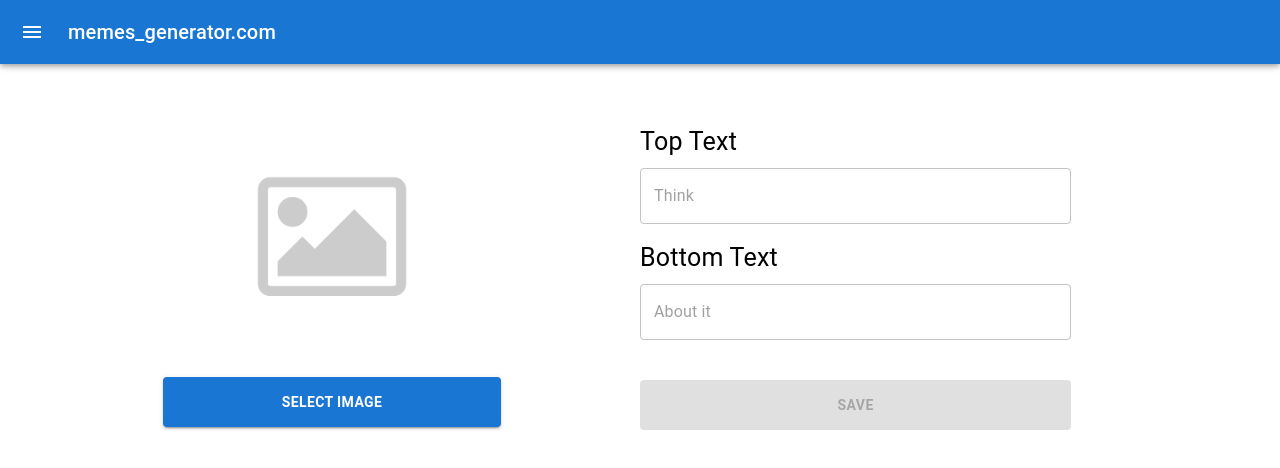
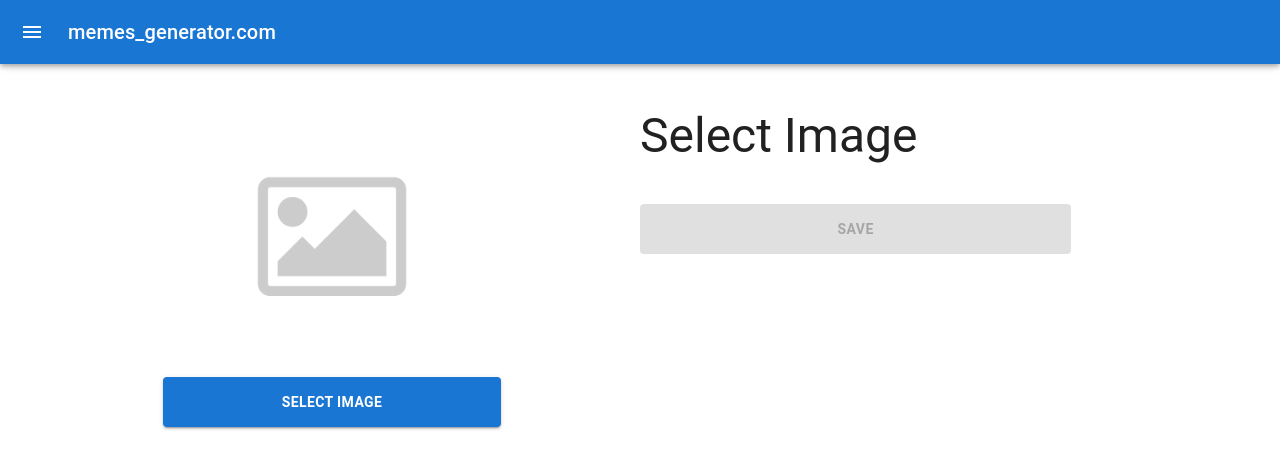
Before and after one commit to sasha-ajin/memes-generator-react, a React (Create React App) app: page / in a window 1280 px wide. Shown: the top 468 px of the page. Built offline with nearby package versions, Linux system fonts and the light colour scheme.

Commit message:
create absolute imports, create type Image, create managed quantity of inputs groups by box_count

```diff
--- a/src/Generator/Generator.tsx
+++ b/src/Generator/Generator.tsx
@@ -2,10 +2,11 @@ import React, { useState } from "react";
 import { GeneratorContainer, Container } from "./styles";
 import Image from "./components/Image/Image";
 import Inputs from "./components/Inputs/Inputs";
-import { SelectImageContext } from "../context/context";
+import { SelectImageContext } from "context/context";
+import { Image as ImageType } from "types/Image";
 
 const Generator = () => {
-  const [choosedImage, setChoosedImage] = useState<string | null>(null);
+  const [choosedImage, setChoosedImage] = useState<ImageType | null>(null);
   return (
     <SelectImageContext.Provider
       value={{
@@ -18,7 +19,7 @@ const Generator = () => {
           <Image />
         </Container>
         <Container>
-          <Inputs />
+          <Inputs quantity={choosedImage ? choosedImage?.box_count : 0} />
         </Container>
       </GeneratorContainer>
     </SelectImageContext.Provider>
--- a/src/Generator/components/Image/Image.tsx
+++ b/src/Generator/components/Image/Image.tsx
@@ -3,7 +3,7 @@ import { ImageContainer, StyledImage, StyledButton } from "./styles";
 import Modal from "@mui/material/Modal";
 import Box from "@mui/material/Box";
 import MyModalContent from "./components/MyModalContent/MyModalContent";
-import { SelectImageContext } from "../../../context/context";
+import { SelectImageContext } from "context/context";
 
 const style = {
   position: "absolute" as "absolute",
@@ -25,7 +25,7 @@ const Image = () => {
   return (
     <ImageContainer>
       <StyledImage
-        src={choosedImage === null ? "/images/empty_image.png" : choosedImage}
+        src={choosedImage === null ? "/images/empty_image.png" : choosedImage.url}
       />
       <StyledButton variant="contained" onClick={handleModalOpen}>
         Select Image
--- a/src/Generator/components/Image/components/MyModalContent/MyModalContent.tsx
+++ b/src/Generator/components/Image/components/MyModalContent/MyModalContent.tsx
@@ -1,5 +1,5 @@
 import React, { useState, useEffect, useContext } from "react";
-import ImageService from "./../../../../../api/ImageService";
+import ImageService from "api/ImageService";
 import {
   MyModalContentContainer,
   StyledButton,
@@ -8,27 +8,17 @@ import {
   StyledButtonsContainer,
 } from "./styles";
 import Typography from "@mui/material/Typography";
-import { SelectImageContext } from "../../../../../context/context";
-
-type Image = [
-  {
-    box_count: number;
-    height: number;
-    id: string;
-    name: string;
-    url: string;
-    width: number;
-  }
-];
+import { SelectImageContext } from "context/context";
+import { Image } from "types/Image";
 
 type MyModalContentProps = {
   modalClose: () => any;
 };
 
 const MyModalContent: React.FC<MyModalContentProps> = (props) => {
-  const [images, setImages] = useState<Image | null>(null);
+  const [images, setImages] = useState<Image[] | null>(null);
   const { choosedImage, setChoosedImage } = useContext(SelectImageContext);
-  const [activeImage, setActiveImage] = useState<string | null>(choosedImage);
+  const [activeImage, setActiveImage] = useState<Image | null>(choosedImage);
   const fetchVehicles = async () => {
     const response = await ImageService.getAll();
     setImages(response);
@@ -49,10 +39,10 @@ const MyModalContent: React.FC<MyModalContentProps> = (props) => {
         <GridImages>
           {images.map((image) => (
             <StyledImg
-              active={activeImage === image.url ? true : false}
+              active={activeImage?.url === image.url ? true : false}
               key={image.id}
               src={image.url}
-              onClick={() => setActiveImage(image.url)}
+              onClick={() => setActiveImage(image)}
             />
           ))}
         </GridImages>
--- a/src/Generator/components/Image/styles.ts
+++ b/src/Generator/components/Image/styles.ts
@@ -1,5 +1,5 @@
 import styled from "styled-components";
-import { device } from "./../../../device";
+import { device } from "device";
 import Button from "@mui/material/Button";
 
 export const ImageContainer = styled.div`
--- a/src/Generator/components/Inputs/Inputs.tsx
+++ b/src/Generator/components/Inputs/Inputs.tsx
@@ -1,18 +1,47 @@
 import React, { useContext } from "react";
-import { OutlinedInput } from "@mui/material";
-import { InputContainer, StyledInputLabel, StyledButton } from "./styles";
-import { SelectImageContext } from "../../../context/context";
+import { OutlinedInput, InputAdornment } from "@mui/material";
+import {
+  InputsContainer,
+  StyledButton,
+  InputContainer,
+  CoordinateOutlinedInput,
+} from "./styles";
+import { SelectImageContext } from "context/context";
+import Typography from "@mui/material/Typography";
 
-const Inputs = () => {
+type InputsProps = {
+  quantity: number;
+};
+
+const Inputs: React.FC<InputsProps> = (props) => {
   const { choosedImage } = useContext(SelectImageContext);
-
+  console.log(props.quantity);
   return (
     <div>
-      <InputContainer>
-        <StyledInputLabel htmlFor="top-text">Top Text</StyledInputLabel>
-        <OutlinedInput id="top-text" placeholder="Think" fullWidth />
-        <StyledInputLabel htmlFor="bottom-text">Bottom Text</StyledInputLabel>
-        <OutlinedInput id="bottom-text" placeholder="About it" fullWidth />
+      <InputsContainer>
+        {props.quantity ? (
+          [...Array(props.quantity)].map((index: number) => (
+            <InputContainer>
+              <OutlinedInput id="top-text" fullWidth />
+              <CoordinateOutlinedInput
+                id="top-text"
+                type="number"
+                startAdornment={
+                  <InputAdornment position="start">X</InputAdornment>
+                }
+              />
+              <CoordinateOutlinedInput
+                id="top-text"
+                type="number"
+                startAdornment={
+                  <InputAdornment position="start">Y</InputAdornment>
+                }
+              />
+            </InputContainer>
+          ))
+        ) : (
+          <Typography variant="h3">Select Image</Typography>
+        )}
         <StyledButton
           disabled={choosedImage === null && true}
           variant="contained"
@@ -20,7 +49,7 @@ const Inputs = () => {
         >
           Save
         </StyledButton>
-      </InputContainer>
+      </InputsContainer>
     </div>
   );
 };
--- a/src/Generator/components/Inputs/styles.ts
+++ b/src/Generator/components/Inputs/styles.ts
@@ -1,9 +1,9 @@
 import styled from "styled-components";
-import { device } from "./../../../device";
-import { InputLabel } from "@mui/material";
+import { device } from "device";
 import Button from "@mui/material/Button";
+import { InputLabel, OutlinedInput } from "@mui/material";
 
-export const InputContainer = styled.div`
+export const InputsContainer = styled.div`
   width: 90%;
   margin-top: 35px;
   display: flex;
@@ -16,6 +16,11 @@ export const InputContainer = styled.div`
   }
 `;
 
+export const InputContainer = styled.div`
+  margin-bottom: 35px;
+  border: 1px;
+`;
+
 export const StyledInputLabel = styled(InputLabel)`
   font-size: 25px !important;
   color: black !important;
@@ -23,6 +28,14 @@ export const StyledInputLabel = styled(InputLabel)`
   margin-top: 16px !important;
 `;
 
+export const CoordinateOutlinedInput = styled(OutlinedInput)`
+  width: 50%;
+  margin-top: 5px;
+  p {
+    color: black;
+  }
+`;
+
 export const StyledButton = styled(Button)`
   margin-top: 40px !important;
   font-weight: bold !important;
--- a/src/Generator/styles.ts
+++ b/src/Generator/styles.ts
@@ -1,5 +1,5 @@
 import styled from "styled-components";
-import { device } from "./../device";
+import { device } from "device";
 
 export const GeneratorContainer = styled.div`
   display: flex;
--- a/src/context/context.ts
+++ b/src/context/context.ts
@@ -1,8 +1,9 @@
 import { createContext } from "react";
+import { Image } from "types/Image";
 
 type SelectImageContextContent = {
-  choosedImage: null | string;
-  setChoosedImage: (c: string | null) => void;
+  choosedImage: Image | null;
+  setChoosedImage: (c: Image | null) => void;
 };
 
 export const SelectImageContext = createContext<SelectImageContextContent>({
--- /dev/null
+++ b/src/types/Image.ts
@@ -0,0 +1,8 @@
+export type Image = {
+  box_count: number;
+  height: number;
+  id: string;
+  name: string;
+  url: string;
+  width: number;
+};
--- a/tsconfig.json
+++ b/tsconfig.json
@@ -1,5 +1,6 @@
 {
   "compilerOptions": {
+    "baseUrl": "src",
     "target": "es5",
     "lib": [
       "dom",
```
